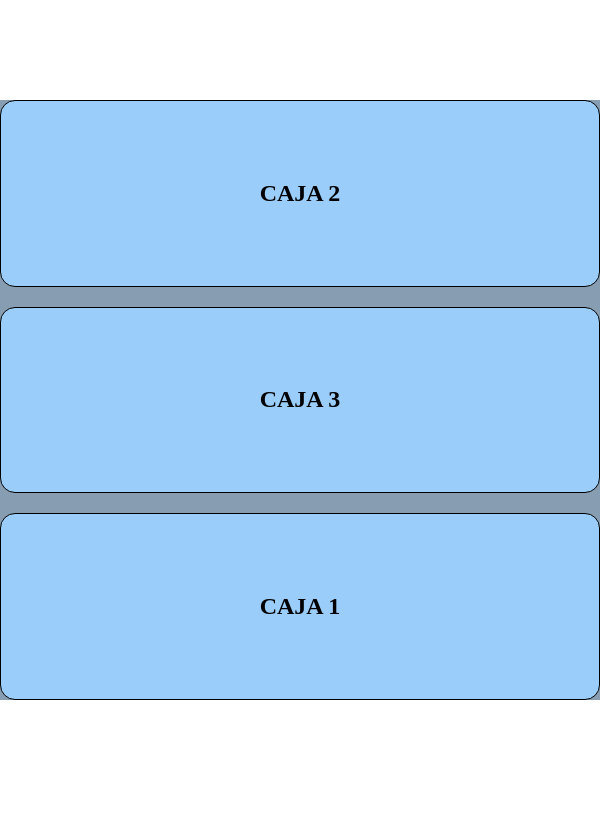
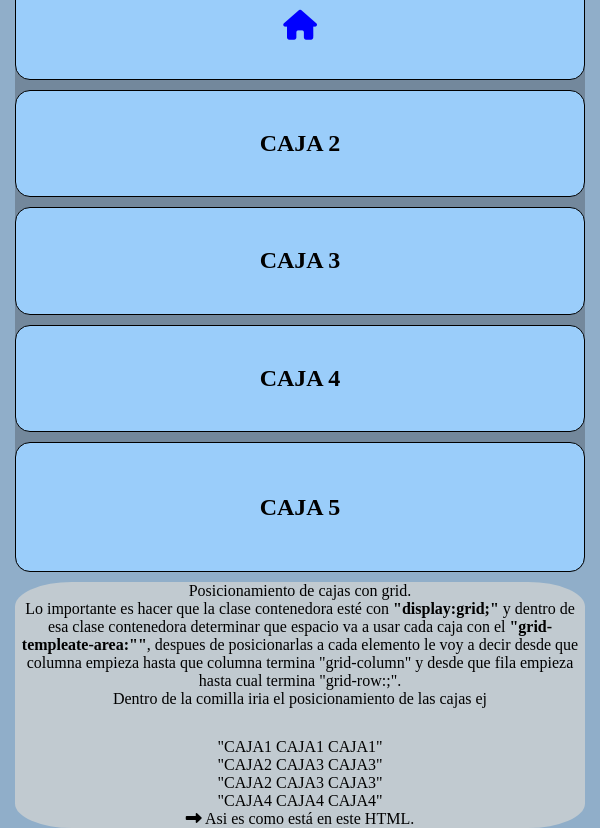
Before and after one commit to ezequiel1889x/pagina-practica, a plain HTML site: page pages/pruebasjeje.html in a window 600 px wide. Before the commit the page ends 800 px from the top, so only its background shows below. Drawn offline with Linux system fonts and the light colour scheme.

Commit message:
terminecon la pag

```diff
--- a/css/stylesPruebas.css
+++ b/css/stylesPruebas.css
@@ -6,53 +6,117 @@
 
 /* BODY */
 body{
+    background-color: rgb(144, 174, 201);
     height: 100vh;
     display: flex;
+    flex-direction: column;
     justify-content: center;
     align-items: center;
 }
 .contenedor-grid{
     display: grid; /* al poner la funcion "grid" hacemos que todos los elementos dentro del contenedor se adapten al alto de la pantalla */
-    background-color: rgb(135, 157, 177);
+    background-color: rgba(37, 33, 33, 0.267);
     text-align: center;
+    border-radius: 15px;
     width: 600px;
     height: 600px;
+    gap: 10px;
+    grid-template-columns: repeat(3,1fr);
+    grid-template-rows: repeat(4,1fr);
     grid-template-areas:
-    "caja1"
-    "caja2"
-    "caja3"
+    "CAJA1 CAJA1 CAJA1"
+    "CAJA2 CAJA3 CAJA3"
+    "CAJA2 CAJA3 CAJA3"
+    "CAJA4 CAJA4 CAJA4"
     ;
-    gap: 20px;
 }
 
+.caja1{
+    /* FORMA 1 DE HACER LOS POSICIONAMIENTOS */
+    grid-column-start: CAJA1;
+    grid-column-end: CAJA1;
+}
+.caja1 a{
+    text-decoration: none;
+    color: blue;
+    font-size: 30px;
+}
+.caja2{
+    /* FORMA 2 DE HACER LOS POSICIONAMIENTOS Y ES LA MAS CORTA */
+    grid-row: CAJA2;
+}
+.caja3{
+    grid-row: CAJA3;
+    grid-column: CAJA3;
+}
+.caja4{
+    grid-column: CAJA4;
+}
+
+.caja5{
+    display: none;
+}
 .contenedor-grid > *{
     display: flex; /* centro lo que esta dentro de las cajas (caja1,caja2,caja3,caja4, etc) */
     justify-content: center;
     align-items: center;
-    height: 100%;
-    margin-bottom: 15px;
     border-radius: 15px;
     background-color: rgb(154, 205, 250);
     border: 1px solid black;
 
 }
 
-/* diciendole a cada div que caja es */
-.caja1{
-    grid-area: caja1;
+.info{
+    display: flex;
+    flex-direction: column;
+    margin-top: 10px;
+    background-color: rgba(250, 235, 215, 0.459);
+    border-radius: 10%;
+    gap: 30px;
+    text-align: center;
+
 }
-.caja1{
-    grid-area: caja2;
+
+.grid-area{
+    text-align: center;
 }
-.caja1{
-    grid-area: caja3;
-}
-@media (min-width:600px){
-    .contenedor-grid{
-        grid-template-areas:
-        "caja1 caja1 caja1" 200px
-        "caja2 caja2 caja2" 100px
-        "caja3 caja3 caja3" 50px
-        ;
+@media (min-width:610px){ /* */
+    .caja5{
+        display: none;
     }
 }
+@media (max-width:600px){ /* si llega de 0 a un maximo de 600.. */
+    .caja5{
+        display: block;
+    }
+    .contenedor-grid{
+        width: 95%;
+        grid-template-columns: repeat(3,1fr);
+        grid-template-rows: repeat(5,1fr);
+        grid-template-areas:
+        "CAJA1 CAJA1 CAJA1"
+        "CAJA2 CAJA2 CAJA2"
+        "CAJA3 CAJA3 CAJA3"
+        "CAJA4 CAJA4 CAJA4"
+        "CAJA5 CAJA5 CAJA5"
+        ;
+        .caja1{
+            grid-column: CAJA1;
+        }
+        .caja2{
+            grid-column: CAJA2;
+
+        }
+        .caja3{
+            grid-row: CAJA3;
+        }
+        .caja5{
+            display: flex;
+            grid-column: CAJA5;
+            height: 130px;
+        }
+    }
+    .info{
+        width: 95%;
+    }
+}
--- a/pages/pruebasjeje.html
+++ b/pages/pruebasjeje.html
@@ -4,12 +4,14 @@
     <meta charset="UTF-8">
     <meta name="viewport" content="width=device-width, initial-scale=1.0">
     <link rel="stylesheet" href="/css/stylesPruebas.css">
+    <link rel="stylesheet" href="https://cdnjs.cloudflare.com/ajax/libs/font-awesome/6.5.2/css/all.min.css" integrity="sha512-SnH5WK+bZxgPHs44uWIX+LLJAJ9/2PkPKZ5QiAj6Ta86w+fsb2TkcmfRyVX3pBnMFcV7oQPJkl9QevSCWr3W6A==" crossorigin="anonymous" referrerpolicy="no-referrer" />
     <title>Pruebas</title>
 </head>
 <body>
+
     <div class="contenedor-grid">
         <div class="caja1">
-            <h2>CAJA 1</h2>
+            <a href="/index.html"><i class="fa-solid fa-house"></i></a>
         </div>
         <div class="caja2">
             <h2>CAJA 2</h2>
@@ -17,7 +19,27 @@
         <div class="caja3">
             <h2>CAJA 3</h2>
         </div>
+        <div class="caja4">
+            <h2>CAJA 4</h2>
+        </div>
+        <div class="caja5">
+            <h2>CAJA 5</h2>
+        </div>
+    </div>
 
+    <div class="info">
+        <p>Posicionamiento de cajas con grid.<br>Lo importante es hacer que la clase contenedora
+            esté con <b>"display:grid;"</b> y dentro de esa clase contenedora determinar que
+            espacio va a usar cada caja con el <b>"grid-templeate-area:""</b>, despues de posicionarlas
+            a cada elemento le voy a decir desde que columna empieza hasta que columna termina "grid-column" y
+            desde que fila empieza hasta cual termina "grid-row:;". <br>Dentro de
+            la comilla iria el posicionamiento de las cajas ej <br>
+        </p>
+        <div class="grid-area">
+            <p> "CAJA1 CAJA1 CAJA1"<br>
+                "CAJA2 CAJA3 CAJA3"<br>
+                "CAJA2 CAJA3 CAJA3"<br>
+                "CAJA4 CAJA4 CAJA4"<br> <i class="fa-solid fa-right-long"></i> Asi es como está en este HTML.</p>
         </div>
     </div>
 
```
